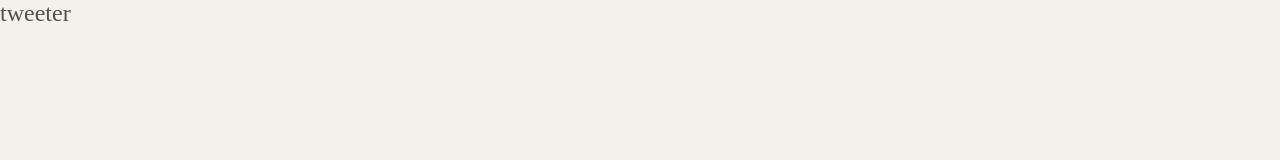
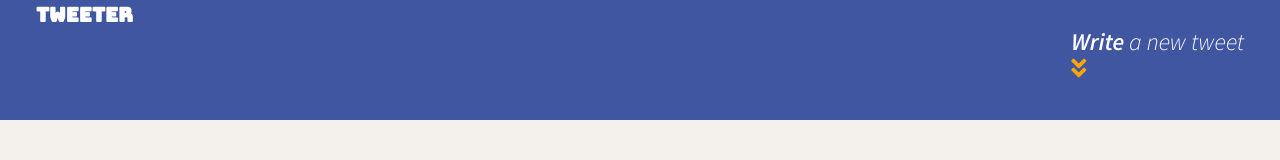
Before and after one commit to desireemendes/tweeter, a website: page public/index.html in a window 1280 px wide. Drawn offline with nearby package versions, Linux system fonts and the light colour scheme; a small style sheet from the web is missing.

Commit message:
Add down arrow

```diff
--- a/public/index.html
+++ b/public/index.html
@@ -4,16 +4,19 @@
     <!-- Meta Information -->
     <title>Tweeter - Home Page</title>
 
+
     <!-- External CSS -->
     <link rel="stylesheet" href="https://cdnjs.cloudflare.com/ajax/libs/normalize/8.0.1/normalize.min.css" type="text/css" />
 
-    <!-- Fonts-->
+    <!-- Fonts/Icons-->
     <link rel="preconnect" href="https://fonts.googleapis.com">
     <link rel="preconnect" href="https://fonts.gstatic.com" crossorigin>
     <link href="https://fonts.googleapis.com/css2?family=Bungee&family=Source+Sans+Pro:ital,wght@1,300;1,600&display=swap" rel="stylesheet">
+    <link rel="stylesheet" href="https://cdnjs.cloudflare.com/ajax/libs/font-awesome/5.15.4/css/all.min.css" integrity="sha512-YWzhKL2whUzgiheMoBFwW8CKV4qpHQAEuvilg9FAn5VJUDwKZZxkJNuGM4XkWuk94WCrrwslk8yWNGmY1EduTA==" crossorigin="anonymous" referrerpolicy="no-referrer" />
 
     <!-- App CSS -->
     <link rel="stylesheet" href="/styles/layout.css" type="text/css" />
+    <link rel="stylesheet" href="/styles/nav.css" />
 
     <!-- External JS -->
     <script src="https://ajax.googleapis.com/ajax/libs/jquery/3.4.1/jquery.min.js"></script>
@@ -25,7 +28,10 @@
   <body>
     <!-- Top nav bar (fixed) -->
     <nav>
-      <span>tweeter</span>
+      <span class="logo">tweeter</span>
+      <container class="nav-right">
+        <span><strong>Write</strong> a new tweet<br><i class="fas fa-angle-double-down"></i></span>
+      </container>
     </nav>
 
     <!-- Page-specific (main) content here -->
--- a/public/styles/layout.css
+++ b/public/styles/layout.css
@@ -17,6 +17,7 @@
 body {
   color: #545149;
   background-color: #f4f1ec;
+  font-family: 'Source Sans Pro', 'sans-serif';
   font-size: 24px;
 }
 
--- a/public/styles/nav.css
+++ b/public/styles/nav.css
@@ -1,5 +1,6 @@
-nav span {
+.logo {
   font-family: 'Bungee';
+  font-size: 20px;
   font-weight: 600;
 }
 
@@ -11,3 +12,14 @@
   padding-left: 1.5em;
   padding-right: 1.5em;
 }
+
+
+.nav-right {
+  display: flex;
+  justify-content: right;
+  /* text-align: center; */
+}
+
+.fa-angle-double-down {
+  color: orange;
+}
--- a/server/index.js
+++ b/server/index.js
@@ -2,7 +2,7 @@
 
 // Basic express setup:
 
-const PORT          = 8080;
+const PORT          = 9000;
 const express       = require("express");
 const bodyParser    = require("body-parser");
 const app           = express();
```
Also changed, not shown: server/data-files/initial-tweets.json (+5 -5 lines).
